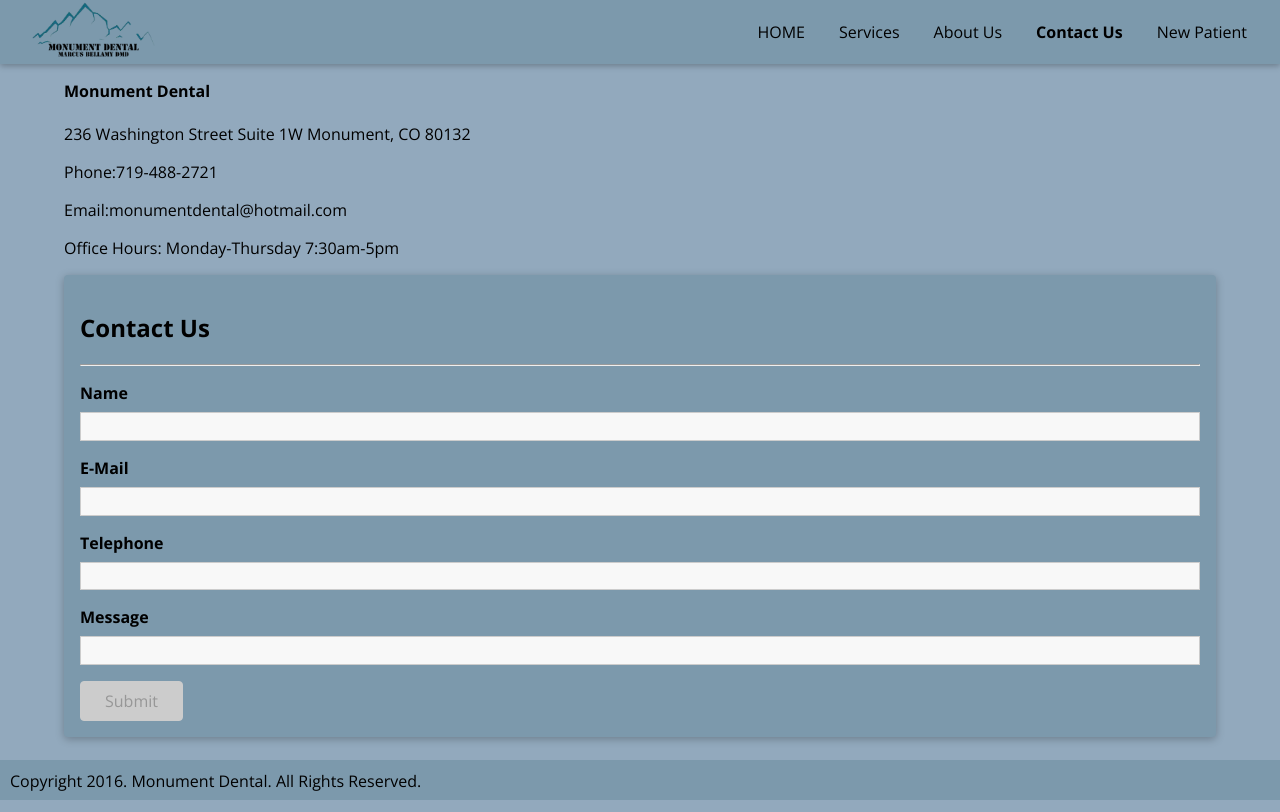
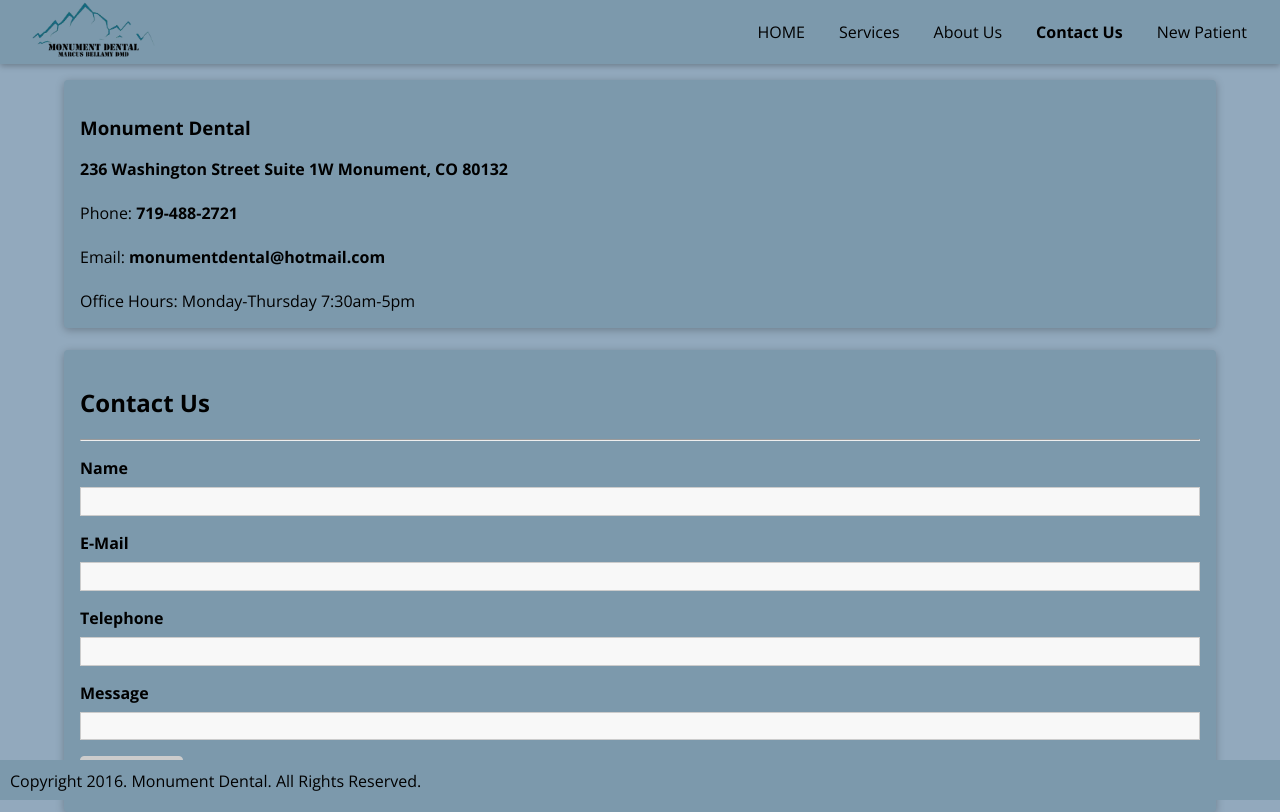
Before and after one commit to BraedonB98/MonumentDental, a React (Create React App) app in the folder FRONTEND/: page /Contact in a window 1280 px wide. Built offline with nearby package versions, Linux system fonts and the light colour scheme.

Commit message:
finished except styling, images still need to sent to me by the client, twillio integration, and posting to a hosting service

```diff
--- a/FRONTEND/src/index.css
+++ b/FRONTEND/src/index.css
@@ -12,7 +12,10 @@ body {
   margin: 0;
   background: #92A9BD;
 }
-
+a{
+  color:black;
+  text-decoration: none;
+}
 .slide-in-left-enter {
   transform: translateX(-100%);
 }
--- a/FRONTEND/src/patients/components/ContactUs.js
+++ b/FRONTEND/src/patients/components/ContactUs.js
@@ -38,14 +38,16 @@ const ContactUs = props => {
           event.preventDefault();
           console.log("here")
           try{
-            //const responseData = await sendRequest(
-            //    'http://localhost:5000/api/users/login',
-            //    'POST',
-           //     JSON.stringify({
-            //      email: formState.inputs.email.value,
-            //      password : formState.inputs.password.value}),
-            //      {'Content-Type': 'application/json'});
-            console.log(formState.inputs);
+            const responseData = await sendRequest(
+                'http://localhost:5000/api/contact',
+                'POST',
+                JSON.stringify({
+                  name : formState.inputs.name.value,
+                  email: formState.inputs.email.value,
+                  phoneNumber : formState.inputs.phoneNumber.value,
+                  message : formState.inputs.message.value}),
+                  {'Content-Type': 'application/json'});
+            console.log(responseData);
 
           }
           catch(error){
--- a/FRONTEND/src/patients/components/PracticeInfo.js
+++ b/FRONTEND/src/patients/components/PracticeInfo.js
@@ -1,15 +1,16 @@
 import React  from "react";
-
+import Card from "../../shared/components/UIElements/Card";
 
 const PracticeInfo = () => {
     return(
       <React.Fragment>
-        <h4>Monument Dental</h4>
-        <p>236 Washington Street Suite 1W Monument, CO 80132</p>
-        <p>Phone:719-488-2721</p>
-        <p>Email:monumentdental@hotmail.com</p>
-        <p>Office Hours: Monday-Thursday 7:30am-5pm</p>
-
+        <Card>
+        <h3>Monument Dental</h3>
+        <a href = "https://goo.gl/maps/jh441hWp5yux3qVd9"><b>236 Washington Street Suite 1W Monument, CO 80132</b></a><br/><br/>
+        <a href="tel:7194882721">Phone: <b>719-488-2721</b></a><br/><br/>
+        <a href = "mailto:monumentdental@hotmail.com">Email: <b>monumentdental@hotmail.com</b></a><br/><br/>
+        <a>Office Hours: Monday-Thursday 7:30am-5pm</a>
+        </Card><br></br>
       </React.Fragment>
     )
 }
--- a/FRONTEND/src/practice/components/WelcomeIntro.js
+++ b/FRONTEND/src/practice/components/WelcomeIntro.js
@@ -2,11 +2,15 @@ import React from "react";
 
 
 const WelcomeIntro = () => {
-
+    const d = new Date();
+    const getOpenTime = () =>{
+        const year = d.getFullYear();
+        return (year-2002);
+    }
     return (
         <React.Fragment>
         <h1>Welcome To Monument Dental</h1>
-        <p>For nearly 15 years, Marcus Bellamy DMD and his team have been providing exceptional restorative and cosmetic dental care services to the community of Monument, CO and surrounding areas</p><br/>
+        <p>For nearly {getOpenTime()} years, Marcus Bellamy DMD and his team have been providing exceptional restorative and cosmetic dental care services to the community of Monument, CO and surrounding areas</p><br/>
 
         <p>The team at Monument Dental is committed to providing exceptional dental care to patients of all ages.  By providing everything from basic preventative dental care to the most complex cosmetic procedures, Dr. Bellamy has become one of the preferred providers in the Monument area. </p><br/>
 
```
